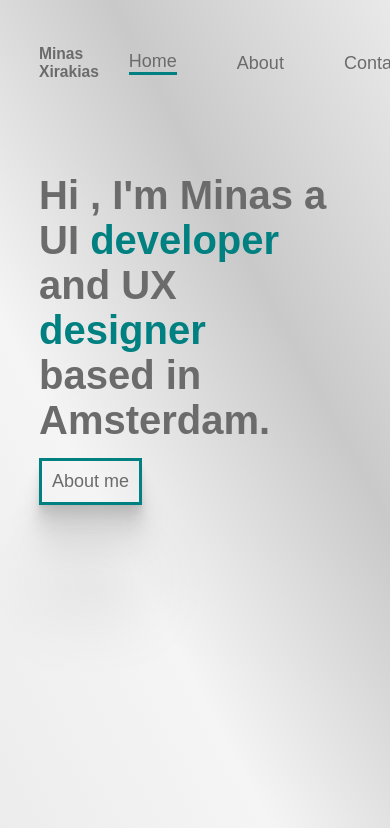
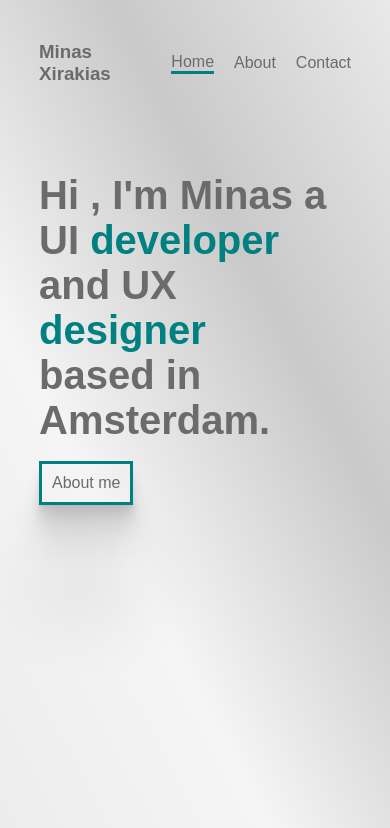
Before and after one commit to MinasXir/node.js---FE-javascript-routing, a website: page dist/index.html in a window 390 px wide. Drawn offline with Linux system fonts and the light colour scheme.

Commit message:
menu mobile view

```diff
--- a/dist/index.html
+++ b/dist/index.html
@@ -72,11 +72,13 @@
     }
     .home button {
       padding: 10px 10px 10px 10px;
+      background-color: transparent;
       border: 3px solid teal;
       box-shadow: 0 2.8px 2.2px rgba(0, 0, 0, 0.034),
         0 6.7px 5.3px rgba(0, 0, 0, 0.048), 0 12.5px 10px rgba(0, 0, 0, 0.06),
         0 22.3px 17.9px rgba(0, 0, 0, 0.072),
         0 41.8px 33.4px rgba(0, 0, 0, 0.086), 0 100px 80px rgba(0, 0, 0, 0.12);
+      background-color: transparent;
     }
 
     .home h2 {
@@ -90,9 +92,13 @@
     }
 
     @media only screen and (max-width: 600px) {
-      body {
-        font-size: smaller;
-      }
+    .nav {
+      justify-content: space-around;
+    }
+      button {
+      font-size: medium;
+      padding: 10px;
+    }
     }
 </style>
 
@@ -208,6 +214,9 @@
             if (btn)
             btn.addEventListener("click", (eEvent) => {
               navigate(eEvent);
+                Array.from(
+                document.querySelectorAll(".links [route]")
+              )[1].classList.add('active');
             });
         }
         aboutNav();
```
